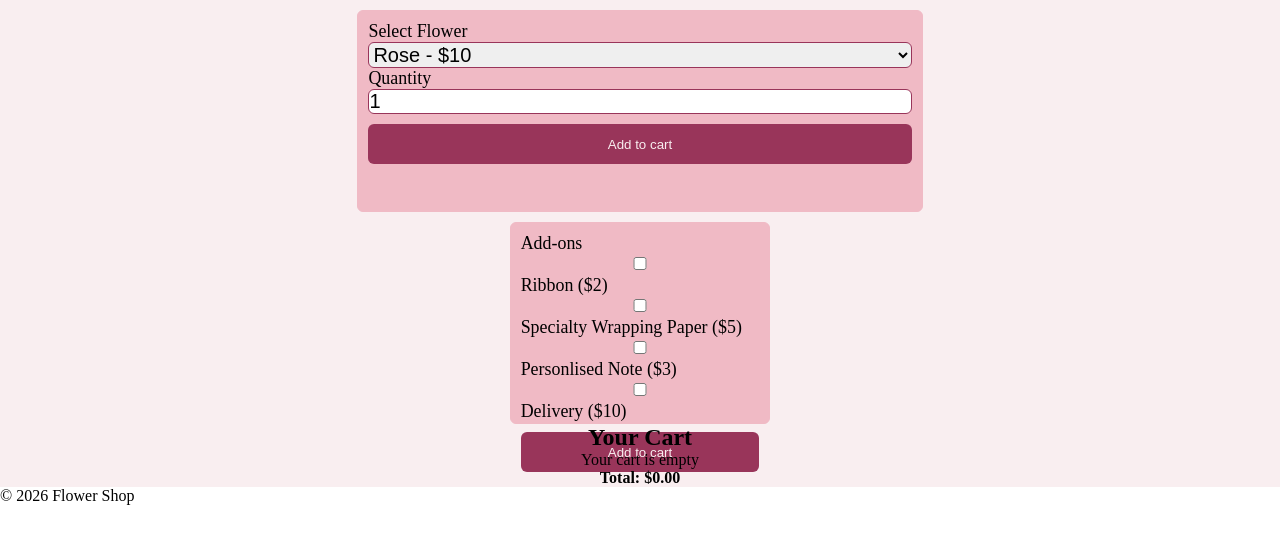
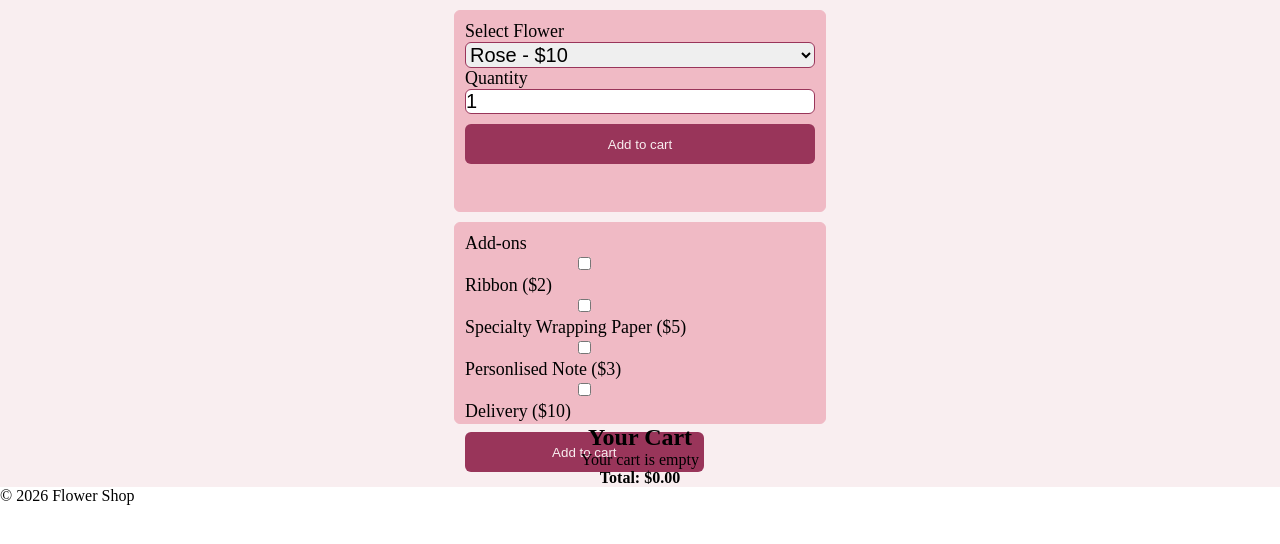
Before and after one commit to k-1224/CSC2_FLASK_PRACTICE, a Flask app: page / in a window 1280 px wide. Shown: the part 95-639 px from the top of the page. Run offline with Flask 3, Linux system fonts and the light colour scheme; some web fonts are replaced.

Commit message:
I deleted unnecessary declaration block

```diff
--- a/static/css/style.css
+++ b/static/css/style.css
@@ -79,10 +79,6 @@ form {
   height: clamp(5vh, 25vh, 28vh);
 }
 
-form label {
-  width: 100%;
-}
-
 form select,
 form input {
   width: 100%;
@@ -102,6 +98,7 @@ fieldset {
   border: none;
   height: auto;
   margin: 10px;
+  width: 350px;
 }
 
 fieldset button {
```
